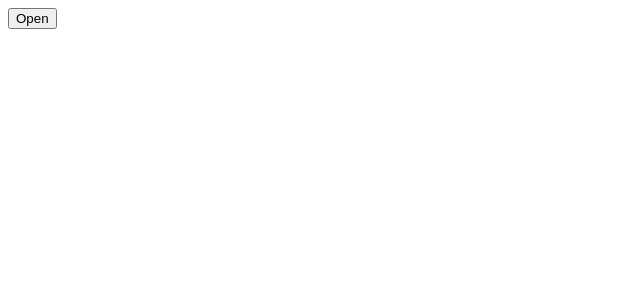
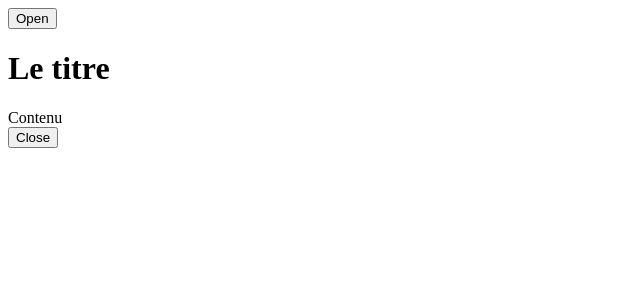
Before and after one commit to garion-tanguy/test-vue-cli2, a Vue app: page / in a window 1280 px wide. Shown: the top 300 px of the page, without its empty margins (0-640 px from the left). Built offline with nearby package versions, Linux system fonts and the light colour scheme.

Commit message:
props initialVisible sur SimpleDialog

```diff
--- a/src/App.vue
+++ b/src/App.vue
@@ -2,7 +2,7 @@
   <div id="app">
    <button @click="$refs.dialog.show()">Open</button>
 
-    <SimpleDialog ref="dialog" :visible="visible"/>
+    <SimpleDialog ref="dialog" :initial-visible="true"/>
   </div>
 </template>
 
--- a/src/components/SimpleDialog.vue
+++ b/src/components/SimpleDialog.vue
@@ -15,11 +15,15 @@
 export default {
   name: 'SimpleDialog',
   props: {
+    initialVisible: {
+      type: Boolean,
+      default: false,
+    }
     //visible: {}
   },
   data: function () {
     return {
-       visible:false,
+       visible:this.initialVisible,
     }
   },
   methods: {
```
